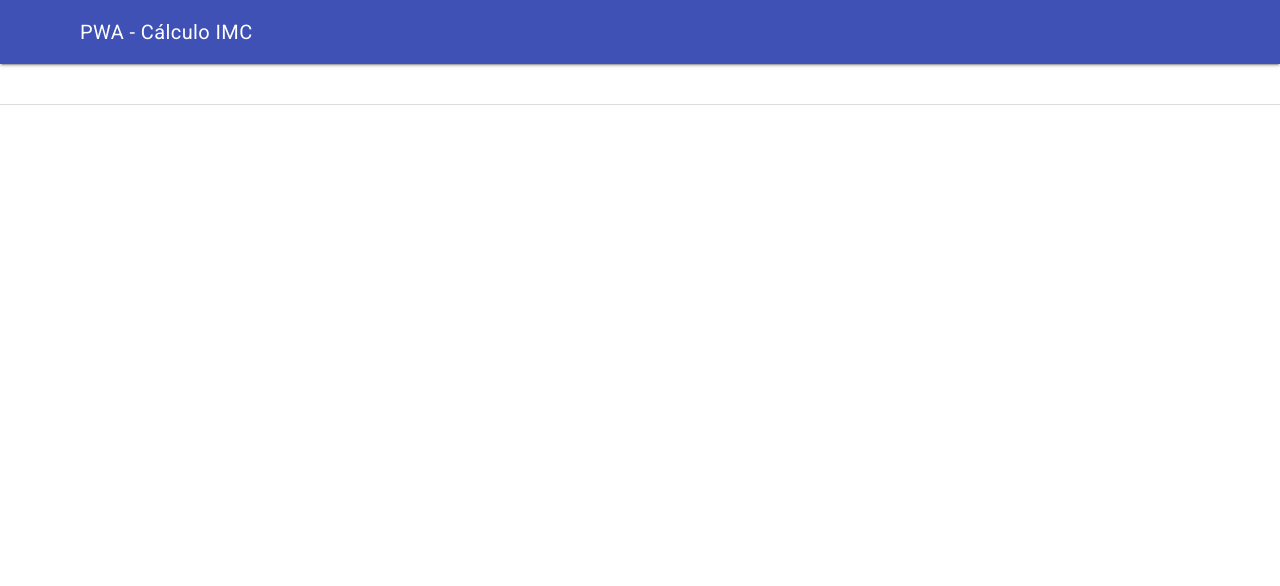
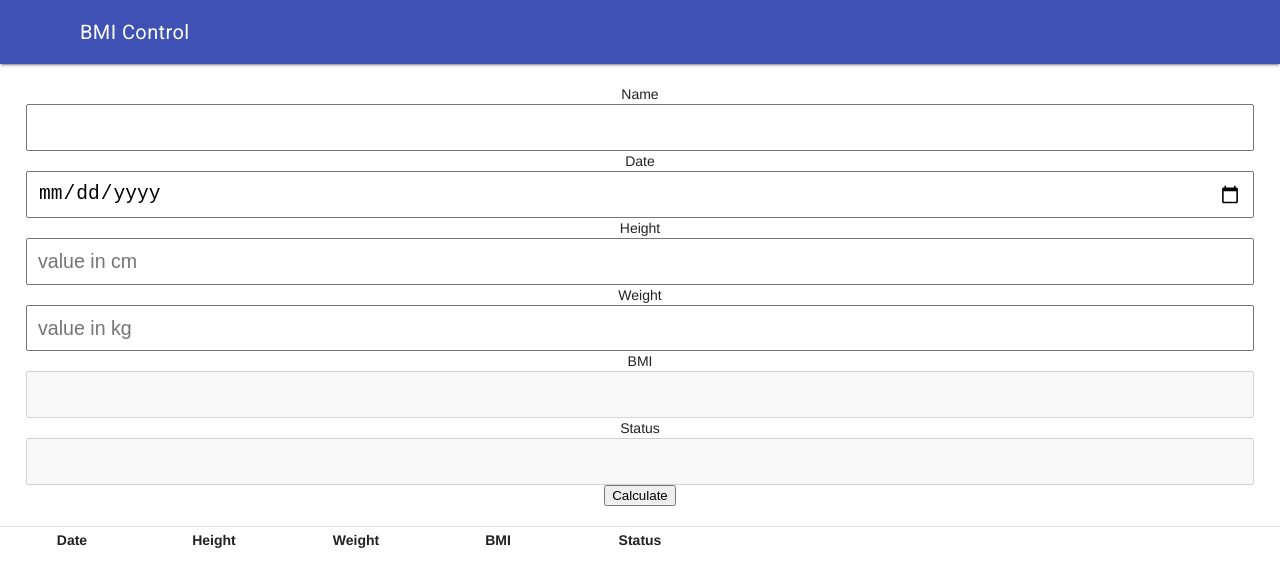
Before and after one commit to amagalhaes31/DM122_IMC, a website: page index.html in a window 1280 px wide. Drawn offline with nearby package versions, Linux system fonts and the light colour scheme.

Commit message:
Inserido as funcionalidades do HTML

```diff
--- a/index.html
+++ b/index.html
@@ -6,7 +6,7 @@
   <meta name="viewport"
     content="width=device-width, user-scalable=no, initial-scale=1.0, maximum-scale=1.0, minimum-scale=1.0">
   <meta http-equiv="X-UA-Compatible" content="ie=edge">
-  <title>PWA - Cálculo IMC</title>
+  <title>BMI</title>
   <link href="https://fonts.googleapis.com/css?family=Roboto:400,700" rel="stylesheet">
   <link rel="stylesheet" href="https://fonts.googleapis.com/icon?family=Material+Icons">
   <link rel="stylesheet"
@@ -21,16 +21,39 @@
       <header class="mdl-layout__header">
         <div class="mdl-layout__header-row">
           <!-- Title -->
-          <span class="mdl-layout-title">PWA - Cálculo IMC</span>
+          <span class="mdl-layout-title">BMI Control</span>
         </div>
       </header>
       <div class="mdl-layout__drawer">
-        <span class="mdl-layout-title">PWA - Cálculo IMC</span>
+        <span class="mdl-layout-title">BMI Control</span>
       </div>
       <main class="mdl-layout__content mat-typography" style="text-align: center">
         <form>
-          <!-- <input type="text" name="item" placeholder="Type something" autofocus="" required="" autocomplete="off"> -->
-        </form>
+          <label for="name">Name</label>
+          <input type="text" id="name">
+          <br>
+          <label for="date">Date</label>
+          <input type="date" id="date">
+          <label for="height">Height</label>
+          <input type="number" id="height" placeholder="value in cm">
+          <label for="weight">Weight</label>
+          <input type="number" id="weight" placeholder="value in kg">
+          <label for="bmi">BMI</label>
+          <input type="number" id="bmi" disabled>
+          <label for="status">Status</label>
+          <input type="text" id="status" disabled>
+          <button onclick="clickButton(event)">Calculate</button>
+      </form>
+      <table class="table">
+          <tr>
+              <th style="width: 10rem;">Date</th>
+              <th style="width: 10rem;">Height</th>
+              <th style="width: 10rem;">Weight</th>
+              <th style="width: 10rem;">BMI</th>
+              <th style="width: 10rem;">Status</th>
+          </tr>
+          <tr id="listAll"></tr>
+      </table>
         <ul>
         </ul>
       </main>
```
